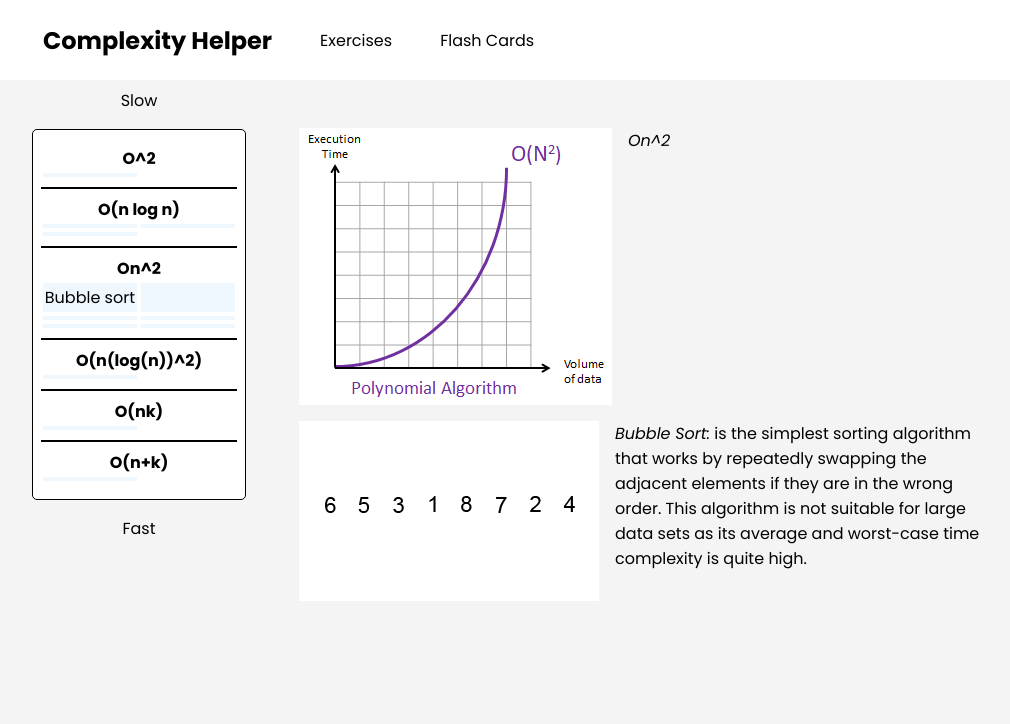
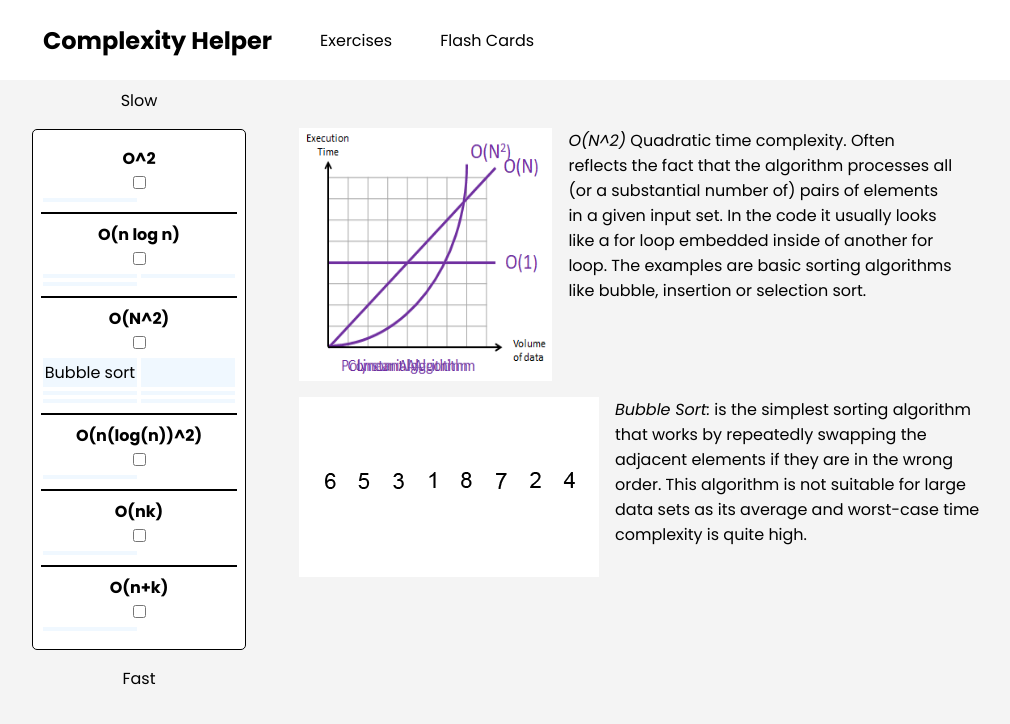
Before and after one commit to nickolasram/complexity-helper, a React (Create React App) app: page / in a window 1280 px wide. Shown: the top 724 px of the page, without its empty margins (117-1127 px from the left). Built offline with nearby package versions, Linux system fonts and the light colour scheme.

Commit message:
child to parent and graph

```diff
--- a/src/components/Card.js
+++ b/src/components/Card.js
@@ -1,21 +1,17 @@
-import { useState } from 'react';
-
-
+import React, {useState} from 'react';
 
 let Card = props => {
+    const [checked, setChecked] = useState(false);
     let algorithms = props.algorithms
-    const [shuffle, setShuffle] = useState(0);
+    const handleSelect = () =>{
+        checked ? setChecked(false) : setChecked(true)
+        props.onSelect(props.content, !checked)
+    }
     return (
-        <div
-        className='card-wrapper'
-        onClick={() => setShuffle(1)}
-        onAnimationEnd={() => setShuffle(0)}
-        shuffle={shuffle}
-       >
-          <div
-            className="comp-card"
-            >
+        <div className='card-wrapper'>
+          <div className="comp-card">
             <p className='complexity-symbol'><b>{props.content}</b></p>
+            <input type="checkbox" id={props.content} name={props.content} value={props.content} onClick={handleSelect}/>
             <section className='subCard'>
             {algorithms.map((alg,index)=>
                 (
--- /dev/null
+++ b/src/components/Graph.js
@@ -0,0 +1,15 @@
+import On2 from '../images/On2.png'
+import Second from '../images/second.png'
+import Third from '../images/third.png'
+
+let Graph = () => {
+    return(
+        <section className='graph-space'>
+            <img src={On2}/>
+            <img src={Second}/>
+            <img src={Third}/>
+        </section>
+        )
+}
+
+export default Graph;
--- a/src/components/MainContentPanel.js
+++ b/src/components/MainContentPanel.js
@@ -1,22 +1,41 @@
-import On2 from '../images/On2.png'
+import React, {useState} from 'react';
 import On2g from '../images/bubble.gif'
 import Stack from './Stack';
+import Graph from './Graph';
+import data from '../source.json'
+
+let complexities = data.complexities
+let getComplexity = symbol => complexities.find(obj => {return obj.symbol == symbol} )
+let defaultComplexity = getComplexity('O(N^2)')
 
 let MainContentPanel = () =>{
+    const [selections, setSelections] = useState([defaultComplexity])
+    const [latestSelection, setLatest] = useState(defaultComplexity)
+    let handleSelect = (selection, status) => {
+        if (status) {
+            let checked = getComplexity(selection)
+            setLatest(checked)
+            setSelections(selections.concat(checked))
+            console.log(selection, selections, latestSelection)
+        } else {
+            setSelections(selections.filter(obj => {return obj.symbol == selection}))
+        }
+    }
 
     return (
         <section className='main-content-panel'>
             <section className="sidebar-area">
                 <p>Slow</p>
                 <section className='sidebar'>
-                    <Stack />
+                    <Stack onSelect={handleSelect} />
                 </section>
                 <p>Fast</p>
             </section>
             <section className='main'>
                 <section className='graph-wrapper'>
-                    <img src={On2} />
-                    <p className='graph-wrapper'><em>On^2</em></p>
+                    <Graph />
+                    <p className='algorithm-desc'><em>O(N^2)</em> {latestSelection.description}</p>
+                    {/* ALL THIS TEXT SHOULDN"T BE EMPHASIZED */}
                 </section>
                 <section className='gif-wrapper'>
                     <img src={On2g}/>
--- a/src/components/Stack.js
+++ b/src/components/Stack.js
@@ -3,13 +3,14 @@ import data from '../source.json'
 
 let complexities = data.complexities
 
-let Stack =()=> {
+let Stack =props=> {
     return (
         <div className='stack'>
             {complexities.map((complexity, index)=>(
             <Card content={complexity.symbol}
                 top={index}
                 algorithms={complexity.examples}
+                onSelect = {props.onSelect}
             />
         ))}
         </div>
--- a/src/index.css
+++ b/src/index.css
@@ -95,3 +95,18 @@ body{
   align-items: flex-start;
   gap: 1rem;
 }
+.graph-space{
+  position: relative;
+  width: 33%;
+  aspect-ratio: 1 / 1;
+  background-color: white;
+}
+.graph-space>*{
+  position: absolute;
+  top: 0;
+  left: 0;
+  opacity: 1;
+  width: 100%;
+  aspect-ratio: 1 / 1;
+  mix-blend-mode: darken;
+}
--- a/src/source.json
+++ b/src/source.json
@@ -5,15 +5,21 @@
              "examples":
                 [
                     "Quicksort"
-                ]},
+                ],
+             "image": "second.png",
+             "description": "O^2 DESCRIPTION"
+            },
             {"symbol": "O(n log n)",
              "examples":
                 [
                     "Mergesort",
                     "Timsort",
                     "Heapsort"
-                ]},
-            {"symbol": "On^2",
+                ],
+             "image": "third.png",
+             "description": "THIRD"
+            },
+            {"symbol": "O(N^2)",
             "examples":
                     [
                         {"name": "Bubble sort",
@@ -24,8 +30,11 @@
                         "Tree sort",
                         "Bucket Sort"
                     ],
-            "image": "On2.png",
-            "Description": "often reflects the fact that the algorithm processes all (or a substantial number of) pairs of elements in a given input set. In the code it usually looks like a for loop embedded inside of another for loop. The examples are basic sorting algorithms like bubble, insertion or selection sort."},
+             "image": "On2.png",
+             "description": "Quadratic time complexity. Often reflects the fact that the algorithm processes all (or a substantial number of) pairs of elements in a given input set. In the code it usually looks like a for loop embedded inside of another for loop. The examples are basic sorting algorithms like bubble, insertion or selection sort.",
+             "resources": [],
+             "rank": "bad"
+            },
             {"symbol": "O(n(log(n))^2)",
              "examples":
                 [
```
Also changed, not shown: src/images/second.png (added), src/images/third.png (added).
